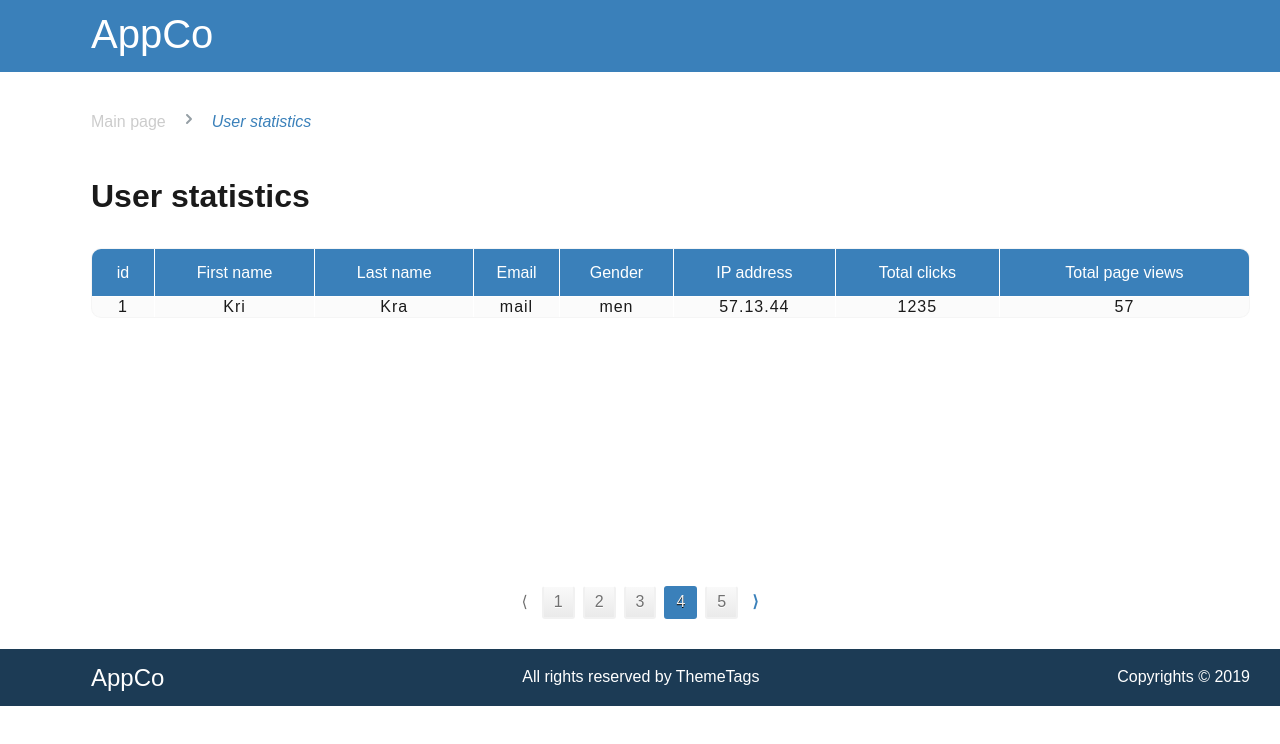
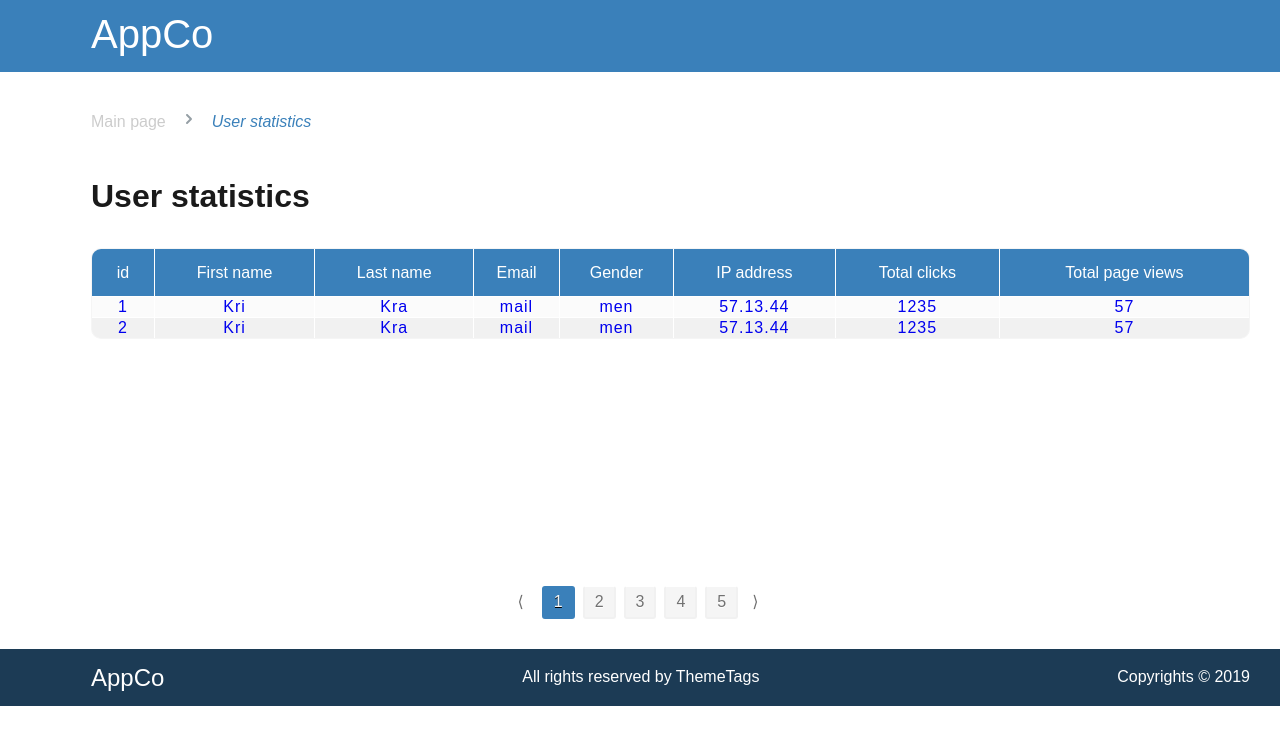
Before and after one commit to AlekzandrM/test-PlasticJam, an Angular app: page /users in a window 1280 px wide. Shown: the top 744 px of the page. Built offline with nearby package versions, Linux system fonts and the light colour scheme.

Commit message:
Users-page.

```diff
--- a/src/app/shared/services/users.service.ts
+++ b/src/app/shared/services/users.service.ts
@@ -11,7 +11,12 @@ export class UsersService {
   }
 
   fetch(params: any = {}): Observable<Users[]> {
-    return  of(JSON.parse('{"content": [{"id":1,"firstName": "Kri","lastName": "Kra","email": "mail","gender": "men","totalClicks": 1235,"totalPageViews": 57, "ipAddress": "57.13.44"}],"totalPages": 100,"totalElements": 200}'))
+    return  of(JSON.parse('{"content": [' +
+      '{"id":1,"firstName": "Kri","lastName": "Kra","email": "mail","gender": "men","totalClicks": 1235,"totalPageViews": 57, "ipAddress": "57.13.44"},' +
+      '{"id":2,"firstName": "Kri","lastName": "Kra","email": "mail","gender": "men","totalClicks": 1235,"totalPageViews": 57, "ipAddress": "57.13.44"}' +
+      '],' +
+      '"totalPages": 100,"totalElements": 200}')
+    )
 
     // return this.http.get<Users[]>(`/api/v1/users`, {
     //   params: new HttpParams({
--- a/src/app/users-page/users-page.component.html
+++ b/src/app/users-page/users-page.component.html
@@ -35,36 +35,76 @@
       </thead>
 
       <tbody>
-      <tr *ngFor="let user of content">
-        <td>{{user.id}}</td>
-        <td>{{user.firstName}}</td>
-        <td>{{user.lastName}}</td>
-        <td>{{user.email}}</td>
-        <td>{{user.gender}}</td>
-        <td>{{user.ipAddress}}</td>
-        <td>{{user.totalClicks}}</td>
-        <td>{{user.totalPageViews}}</td>
+      <tr *ngFor="let user of content" [routerLink]="['/users', user.id]">
+        <td><a [routerLink]="['/users', user.id]">{{user.id}}</a></td>
+        <td><a [routerLink]="['/users', user.id]">{{user.firstName}}</a></td>
+        <td><a [routerLink]="['/users', user.id]">{{user.lastName}}</a></td>
+        <td><a [routerLink]="['/users', user.id]">{{user.email}}</a></td>
+        <td><a [routerLink]="['/users', user.id]">{{user.gender}}</a></td>
+        <td><a [routerLink]="['/users', user.id]">{{user.ipAddress}}</a></td>
+        <td><a [routerLink]="['/users', user.id]">{{user.totalClicks}}</a></td>
+        <td><a [routerLink]="['/users', user.id]">{{user.totalPageViews}}</a></td>
       </tr>
       </tbody>
-
     </table>
 
-    <router-outlet></router-outlet>
   </div>
 </div>
 
 <div class="paginate wrapper">
-  <ul>
-    <li><a href="" class="more">&lang;</a></li>
-    <li><a href="">1</a></li>
-    <li><a href="" class="inactive">2</a></li>
-    <li><a href="">3</a></li>
-    <li><a href="" class="active">4</a></li>
-    <li><a href="">5</a></li>
-    <li><a href="" class="active_narrow more">&rang;</a></li>
+  <ul >
+    <li
+      (click)="previousPages()"
+    >
+      <a
+        [ngClass]="{
+          more: true,
+          active_narrow: page1 > +5,
+          isDisabled: page1 <= 1
+        }"
+      >&lang;</a>
+    </li>
+    <li>
+      <a
+        (click)="loadNextUsers($event, page1)"
+        [ngClass]="{'active': isActive1}"
+      > {{page1}}
+      </a>
+    </li>
+    <li>
+      <a
+        (click)="loadNextUsers($event, page2)"
+        [ngClass]="{'active': isActive2, isDisabled: noMoreUsers}"
+      >{{page2}}</a>
+    </li>
+    <li><a
+      (click)="loadNextUsers($event, page3)"
+      [ngClass]="{'active': isActive3, isDisabled: noMoreUsers}"
+      >{{page3}}</a>
+    </li>
+    <li><a
+      (click)="loadNextUsers($event, page4)"
+      [ngClass]="{'active': isActive4, isDisabled: noMoreUsers}"
+      >{{page4}}</a>
+    </li>
+    <li>
+      <a
+        (click)="loadNextUsers($event, page5)"
+        [ngClass]="{'active': isActive5, isDisabled: noMoreUsers}"
+      >{{page5}}</a>
+    </li>
+    <li >
+      <a
+        (click)="nextPages()"
+        [ngClass]="{
+          'more': true,
+          'active_narrow': content.length > 250,
+          'isDisabled': noMoreUsers
+        }"
+      >&rang;</a>
+    </li>
   </ul>
 </div>
-
 
 <div class="footer">
   <div class="container">
--- a/src/app/users-page/users-page.component.scss
+++ b/src/app/users-page/users-page.component.scss
@@ -120,8 +120,7 @@ tbody tr:nth-child(even) {
   /* this is the separator between items */
   display: inline-block;
   content: '\00bb';
-  margin: 0 .6em;
-  color: #CCCCCC;
+  margin: 0 .5em;
 }
 .cd-breadcrumb li:last-of-type::after, .cd-multi-steps li:last-of-type::after {
   /* hide separator after the last item */
@@ -283,13 +282,6 @@ Custom icons hover effects - breadcrumb and multi-steps
     text-shadow: rgba(255, 255, 255, 1) 0 1px 0;
 
     background-color: #f5f5f5;
-    background-image: -webkit-gradient(linear, left top, left bottom, from(#f9f9f9), to(#eaeaea));
-    background-image: -webkit-linear-gradient(top, #f9f9f9, #eaeaea);
-    background-image:    -moz-linear-gradient(top, #f9f9f9, #eaeaea);
-    background-image:     -ms-linear-gradient(top, #f9f9f9, #eaeaea);
-    background-image:      -o-linear-gradient(top, #f9f9f9, #eaeaea);
-    background-image:         linear-gradient(top, #f9f9f9, #eaeaea);
-
 
     // reset the margins
     &:first-child, &.first  { margin-left: 4px; }
@@ -299,20 +291,12 @@ Custom icons hover effects - breadcrumb and multi-steps
     &:hover, &:focus {
       border-color: #fff;
       background-color: #fdfdfd;
-      background-image: -webkit-gradient(linear, left top, left bottom, from(#fefefe), to(#fafafa));
-      background-image: -webkit-linear-gradient(top, #fefefe, #fafafa);
-      background-image:    -moz-linear-gradient(top, #fefefe, #fafafa);
-      background-image:     -ms-linear-gradient(top, #fefefe, #fafafa);
-      background-image:      -o-linear-gradient(top, #fefefe, #fafafa);
-      background-image:         linear-gradient(top, #fefefe, #fafafa);
-      filter: progid:DXImageTransform.Microsoft.gradient(startColorStr='#fefefe', EndColorStr='#fafafa');
     }
 
     &.more {
       border: none;
       background: white;
       margin-left: 0;
-      margin-right: 0;
     }
 
     &.active {
@@ -320,15 +304,7 @@ Custom icons hover effects - breadcrumb and multi-steps
       border-color: #3A80BA;
       color: #f2f2f2;
       text-shadow: rgba(0, 0, 0, 1) 0 1px 0;
-
       background-color: #3A80BA;
-      background-image: -webkit-gradient(linear, left top, left bottom, from(#3A80BA), to(#3A80BA));
-      background-image: -webkit-linear-gradient(top, #3A80BA, #3A80BA);
-      background-image:    -moz-linear-gradient(top, #3A80BA, #3A80BA);
-      background-image:     -ms-linear-gradient(top, #3A80BA, #3A80BA);
-      background-image:      -o-linear-gradient(top, #3A80BA, #3A80BA);
-      background-image:         linear-gradient(top, #3A80BA, #3A80BA);
-      filter: progid:DXImageTransform.Microsoft.gradient(startColorStr='#3A80BA', EndColorStr='#3A80BA');
     }
     &.active_narrow {
       border: none;
@@ -337,3 +313,13 @@ Custom icons hover effects - breadcrumb and multi-steps
     }
   }
 }
+.active {
+  box-shadow: rgba(0, 0, 0, 0.75) 0 0 0 0 inset;
+  border-color: #3A80BA;
+  color: #f2f2f2;
+  text-shadow: rgba(0, 0, 0, 1) 0 1px 0;
+  background-color: #3A80BA;
+}
+.isDisabled {
+  pointer-events: none;
+}
--- a/src/app/users-page/users-page.component.ts
+++ b/src/app/users-page/users-page.component.ts
@@ -1,6 +1,6 @@
-import { Component, OnInit } from '@angular/core';
+import {Component, OnDestroy, OnInit} from '@angular/core';
 import {UsersService} from '../shared/services/users.service';
-import {Observable, Subscription, of} from 'rxjs';
+import { Subscription} from 'rxjs';
 import {UserContent, Users} from '../shared/interfaces';
 import {map} from 'rxjs/operators';
 
@@ -11,24 +11,36 @@ const STEP = 50
   templateUrl: './users-page.component.html',
   styleUrls: ['./users-page.component.scss']
 })
-export class UsersPageComponent implements OnInit {
+export class UsersPageComponent implements OnInit, OnDestroy {
+  page1 = 1
+  page2 = 2
+  page3 = 3
+  page4 = 4
+  page5 = 5
 
-  resp: Users[]
   content = []
-  idx: string
+  isActive1 = true
+  isActive2 = false
+  isActive3 = false
+  isActive4 = false
+  isActive5 = false
 
   uSub: Subscription
-  page = 0
+  page = 1
   range = STEP
 
-  totalPages = 0
-  totalElements = 0
+  noMoreUsers = false
 
 
   constructor(private usersService: UsersService) { }
 
   ngOnInit() {
     this.fetch()
+  }
+  ngOnDestroy() {
+    if (this.uSub) {
+      this.uSub.unsubscribe()
+    }
   }
 
   private fetch() {
@@ -47,15 +59,71 @@ export class UsersPageComponent implements OnInit {
         })
       )
       .subscribe((users) => {
-
-      console.log(users)
-      users.map((item) => {
-        this.content.push(item)
-        console.log(this.content)
-      })
-
+        users.map((item) => {
+          console.log(item)
+          this.content.push(item)
+        })
+        this.noMoreUsers = this.content.length < STEP
       })
 
   }
 
+  nextPages() {
+    this.page1 += 5
+    this.page2 += 5
+    this.page3 += 5
+    this.page4 += 5
+    this.page5 += 5
+  }
+  previousPages() {
+    if (this.page1 > 1) {
+      this.page1 -= 5
+      this.page2 -= 5
+      this.page3 -= 5
+      this.page4 -= 5
+      this.page5 -= 5
+    } else {
+      return;
+    }
+  }
+  loadNextUsers(event, page) {
+    event.preventDefault()
+    this.page = page
+    this.range = STEP
+    this.content = []
+    this.fetch()
+
+    if (this.page1 === page ) {
+      this.isActive1 = true
+      this.isActive2 = false
+      this.isActive3 = false
+      this.isActive4 = false
+      this.isActive5 = false
+    } else if (this.page2 === page) {
+      this.isActive1 = false
+      this.isActive2 = true
+      this.isActive3 = false
+      this.isActive4 = false
+      this.isActive5 = false
+    } else if (this.page3 === page) {
+      this.isActive1 = false
+      this.isActive2 = false
+      this.isActive3 = true
+      this.isActive4 = false
+      this.isActive5 = false
+    } else if (this.page4 === page) {
+      this.isActive1 = false
+      this.isActive2 = false
+      this.isActive3 = false
+      this.isActive4 = true
+      this.isActive5 = false
+    } else {
+      this.isActive1 = false
+      this.isActive2 = false
+      this.isActive3 = false
+      this.isActive4 = false
+      this.isActive5 = true
+    }
+  }
+
 }
```
